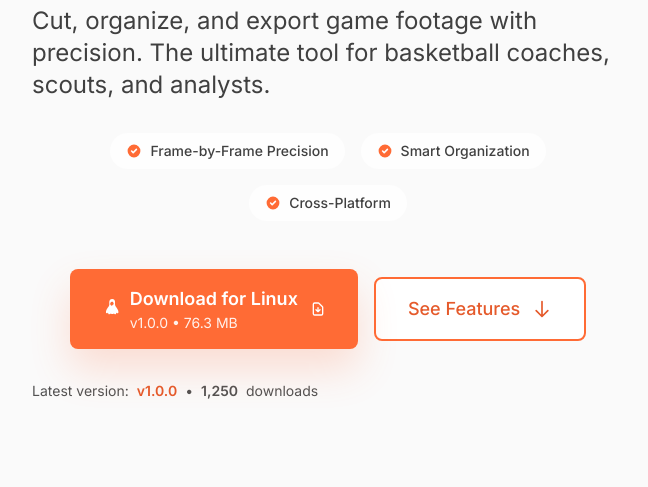
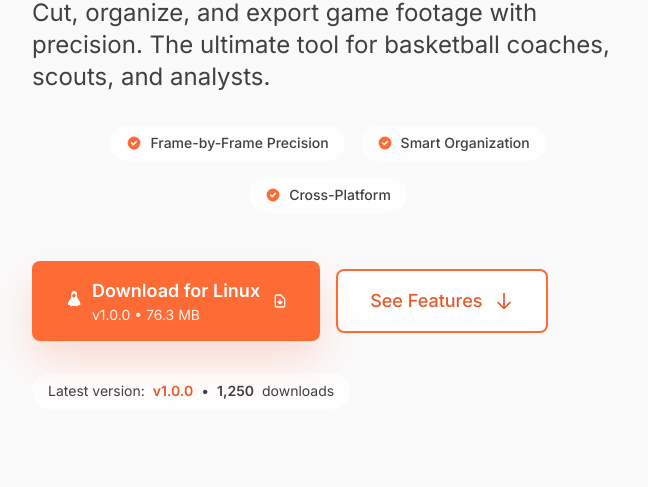
Before and after one commit to kauredo/basketball-video-analyzer-website, an Astro site: page / in a window 1280 px wide. Shown: the part 313-800 px from the top of the page, without its empty margins (0-648 px from the left). Built offline with nearby package versions, Linux system fonts and the light colour scheme; Astro itself is replaced by a stand-in of ours; no server answers.

Commit message:
latest change to badge

```diff
--- a/src/pages/index.astro
+++ b/src/pages/index.astro
@@ -61,7 +61,7 @@ const release = await getCachedLatestRelease() ?? fallbackReleaseData;
         </div>
 
         <!-- Download Button -->
-        <div class="flex flex-col sm:flex-row gap-4 justify-center items-center">
+        <div class="flex flex-col sm:flex-row gap-4 items-center">
           <DownloadButton client:load className="shadow-basketball" />
           <Button variant="secondary" size="lg" href="#features">
             See Features
@@ -73,7 +73,7 @@ const release = await getCachedLatestRelease() ?? fallbackReleaseData;
 
         <!-- Version & Download Stats -->
         <div class="mt-8 text-sm text-neutral-600">
-          <span class="inline-flex items-center gap-2">
+          <span class="inline-flex items-center gap-2 bg-white/80 rounded-full px-4 py-2 text-neutral-700">
             Latest version: <span class="font-semibold text-primary-600">{release.version}</span>
             •
             <span class="font-semibold">{release.downloadCount.toLocaleString()}</span> downloads
```
